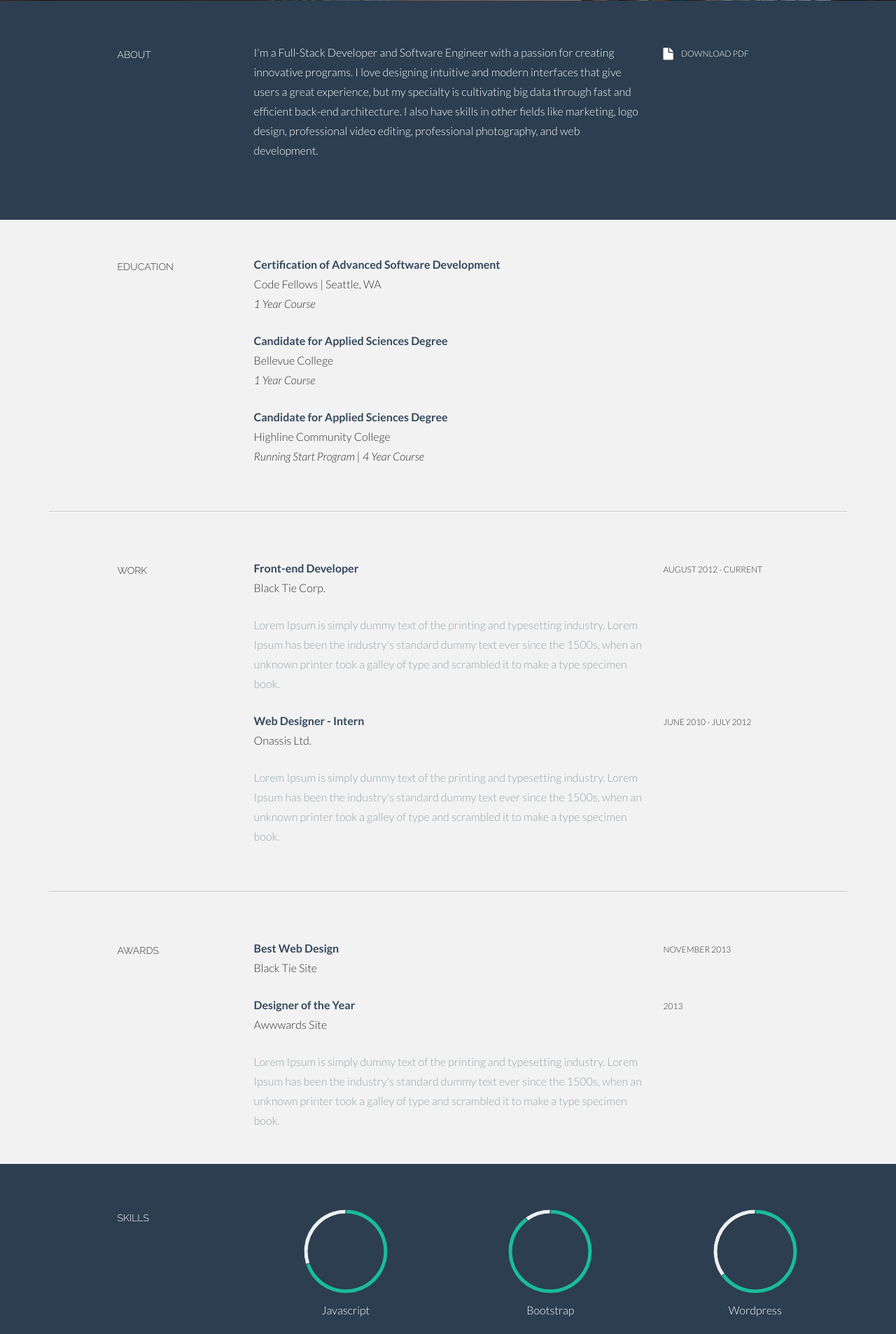
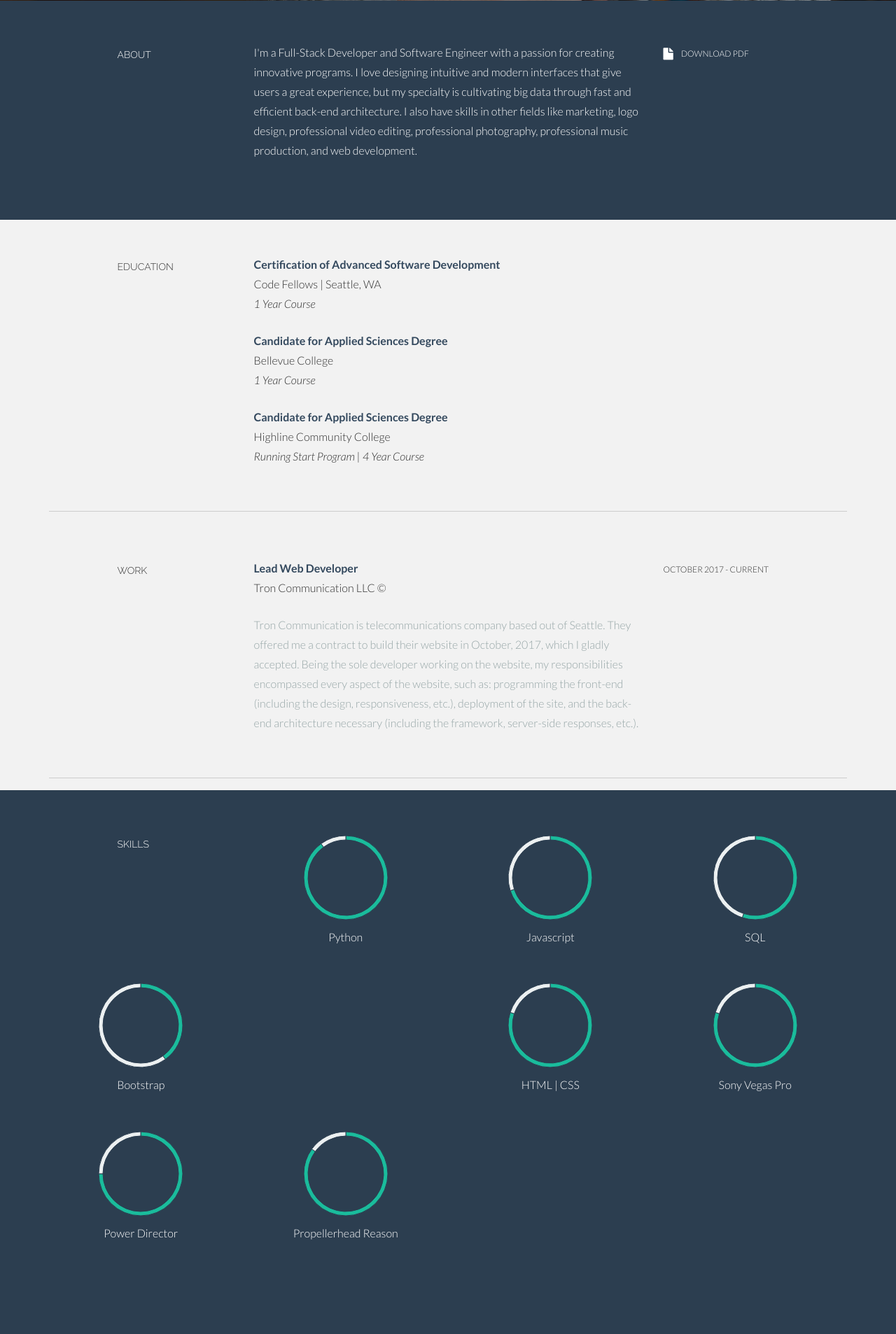
Before and after one commit to nosrac77/portfolio, a Django app: page / in a window 1280 px wide. Shown: the part 559-2465 px from the top of the page at 70% size. Run offline with Django 3.2, Linux system fonts and the light colour scheme; some libraries are stand-ins or nearby versions.

Commit message:
personalized skills and work sections of portfolio

```diff
--- a/portfolio/website/templates/website/index.html
+++ b/portfolio/website/templates/website/index.html
@@ -81,7 +81,7 @@
 					<h5>ABOUT</h5>
 				</div>
 				<div class="col-lg-6">
-					<p>I'm a Full-Stack Developer and Software Engineer with a passion for creating innovative programs. I love designing intuitive and modern interfaces that give users a great experience, but my specialty is cultivating big data through fast and efficient back-end architecture. I also have skills in other fields like marketing, logo design, professional video editing, professional photography, and web development.</p>
+					<p>I'm a Full-Stack Developer and Software Engineer with a passion for creating innovative programs. I love designing intuitive and modern interfaces that give users a great experience, but my specialty is cultivating big data through fast and efficient back-end architecture. I also have skills in other fields like marketing, logo design, professional video editing, professional photography, professional music production, and web development.</p>
 				</div>
 				<div class="col-lg-3">
 					<p><a href="#"><i class="icon-file"></i></a> <sm>DOWNLOAD PDF</sm></p>
@@ -135,57 +135,18 @@
 					<h5>WORK</h5>
 				</div>
 				<div class="col-lg-6">
-					<p><t>Front-end Developer</t><br/>
-						Black Tie Corp. <br/>
+					<p><t>Lead Web Developer</t><br/>
+						Tron Communication LLC &copy; <br/>
 					</p>
-					<p><more>Lorem Ipsum is simply dummy text of the printing and typesetting industry. Lorem Ipsum has been the industry's standard dummy text ever since the 1500s, when an unknown printer took a galley of type and scrambled it to make a type specimen book.</more></p>
+					<p><more>Tron Communication is telecommunications company based out of Seattle. They offered me a contract to build their website in October, 2017, which I gladly accepted. Being the sole developer working on the website, my responsibilities encompassed every aspect of the website, such as: programming the front-end (including the design, responsiveness, etc.), deployment of the site, and the back-end architecture necessary (including the framework, server-side responses, etc.).</more></p>
 				</div>
 				<div class="col-lg-3">
-					<p><sm>AUGUST 2012 - CURRENT</sm></p>
-				</div>
-
-				<div class="col-lg-6 col-lg-offset-3">
-					<p><t>Web Designer - Intern</t><br/>
-						Onassis Ltd. <br/>
-					</p>
-					<p><more>Lorem Ipsum is simply dummy text of the printing and typesetting industry. Lorem Ipsum has been the industry's standard dummy text ever since the 1500s, when an unknown printer took a galley of type and scrambled it to make a type specimen book.</more></p>
-				</div>
-				<div class="col-lg-3">
-					<p><sm>JUNE 2010 - JULY 2012</sm></p>
-				</div>
-		</div><!--/.row -->
-		<br>
-		<hr>
-	</div><!--/.container -->
-
-
-	<!--AWARDS DESCRIPTION -->
-	<div class="container desc">
-		<div class="row">
-				<div class="col-lg-2 col-lg-offset-1">
-					<h5>AWARDS</h5>
-				</div>
-				<div class="col-lg-6">
-					<p><t>Best Web Design</t><br/>
-						Black Tie Site <br/>
-					</p>
-				</div>
-				<div class="col-lg-3">
-					<p><sm>NOVEMBER 2013</sm></p>
-				</div>
-
-				<div class="col-lg-6 col-lg-offset-3">
-					<p><t>Designer of the Year</t><br/>
-						Awwwards Site
-					</p>
-					<p><more>Lorem Ipsum is simply dummy text of the printing and typesetting industry. Lorem Ipsum has been the industry's standard dummy text ever since the 1500s, when an unknown printer took a galley of type and scrambled it to make a type specimen book.</more></p>
-				</div>
-				<div class="col-lg-3">
-					<p><sm>2013</sm></p>
+					<p><sm>OCTOBER 2017 - CURRENT</sm></p>
 				</div>
 
 		</div><!--/.row -->
 		<br>
+		<hr>
 	</div><!--/.container -->
 
 
@@ -195,6 +156,24 @@
 			<div class="row">
 					<div class="col-lg-2 col-lg-offset-1">
 						<h5>SKILLS</h5>
+					</div>
+                    <div class="col-lg-3 centered">
+						<canvas id="python" height="130" width="130"></canvas>
+						<p>Python</p>
+						<br>
+						<script>
+							var doughnutData = [
+									{
+										value: 90,
+										color:"#1abc9c"
+									},
+									{
+										value : 10,
+										color : "#ecf0f1"
+									}
+								];
+								var myDoughnut = new Chart(document.getElementById("python").getContext("2d")).Doughnut(doughnutData);
+						</script>
 					</div>
 					<div class="col-lg-3 centered">
 						<canvas id="javascript" height="130" width="130"></canvas>
@@ -215,45 +194,44 @@
 						</script>
 					</div>
 					<div class="col-lg-3 centered">
+						<canvas id="sql" height="130" width="130"></canvas>
+						<p>SQL</p>
+						<br>
+						<script>
+							var doughnutData = [
+									{
+										value: 55,
+										color:"#1abc9c"
+									},
+									{
+										value : 45,
+										color : "#ecf0f1"
+									}
+								];
+								var myDoughnut = new Chart(document.getElementById("sql").getContext("2d")).Doughnut(doughnutData);
+						</script>
+					</div>
+                    <div class="col-lg-3 centered">
 						<canvas id="bootstrap" height="130" width="130"></canvas>
 						<p>Bootstrap</p>
 						<br>
 						<script>
 							var doughnutData = [
 									{
-										value: 90,
+										value: 40,
 										color:"#1abc9c"
 									},
 									{
-										value : 10,
+										value : 60,
 										color : "#ecf0f1"
 									}
 								];
 								var myDoughnut = new Chart(document.getElementById("bootstrap").getContext("2d")).Doughnut(doughnutData);
 						</script>
 					</div>
-					<div class="col-lg-3 centered">
-						<canvas id="wordpress" height="130" width="130"></canvas>
-						<p>Wordpress</p>
-						<br>
-						<script>
-							var doughnutData = [
-									{
-										value: 65,
-										color:"#1abc9c"
-									},
-									{
-										value : 35,
-										color : "#ecf0f1"
-									}
-								];
-								var myDoughnut = new Chart(document.getElementById("wordpress").getContext("2d")).Doughnut(doughnutData);
-						</script>
-					</div>
-
 					<div class="col-lg-3 col-lg-offset-3 centered">
 						<canvas id="html" height="130" width="130"></canvas>
-						<p>HTML/CSS</p>
+						<p>HTML | CSS</p>
 						<br>
 						<script>
 							var doughnutData = [
@@ -270,39 +248,57 @@
 						</script>
 					</div>
 					<div class="col-lg-3 centered">
-						<canvas id="photoshop" height="130" width="130"></canvas>
-						<p>Photoshop</p>
+						<canvas id="sony" height="130" width="130"></canvas>
+						<p>Sony Vegas Pro</p>
 						<br>
 						<script>
 							var doughnutData = [
 									{
-										value: 70,
+										value: 80,
 										color:"#1abc9c"
 									},
 									{
-										value : 30,
+										value : 20,
 										color : "#ecf0f1"
 									}
 								];
-								var myDoughnut = new Chart(document.getElementById("photoshop").getContext("2d")).Doughnut(doughnutData);
+								var myDoughnut = new Chart(document.getElementById("sony").getContext("2d")).Doughnut(doughnutData);
 						</script>
 					</div>
-					<div class="col-lg-3 centered">
-						<canvas id="illustrator" height="130" width="130"></canvas>
-						<p>Illustrator</p>
+                    <div class="col-lg-3 centered">
+						<canvas id="power-director" height="130" width="130"></canvas>
+						<p>Power Director</p>
 						<br>
 						<script>
 							var doughnutData = [
 									{
-										value: 50,
+										value: 75,
 										color:"#1abc9c"
 									},
 									{
-										value : 50,
+										value : 25,
 										color : "#ecf0f1"
 									}
 								];
-								var myDoughnut = new Chart(document.getElementById("illustrator").getContext("2d")).Doughnut(doughnutData);
+								var myDoughnut = new Chart(document.getElementById("power-director").getContext("2d")).Doughnut(doughnutData);
+						</script>
+					</div>
+					<div class="col-lg-3 centered">
+						<canvas id="reason" height="130" width="130"></canvas>
+						<p>Propellerhead Reason</p>
+						<br>
+						<script>
+							var doughnutData = [
+									{
+										value: 85,
+										color:"#1abc9c"
+									},
+									{
+										value : 15,
+										color : "#ecf0f1"
+									}
+								];
+								var myDoughnut = new Chart(document.getElementById("reason").getContext("2d")).Doughnut(doughnutData);
 						</script>
 					</div>
 
```
